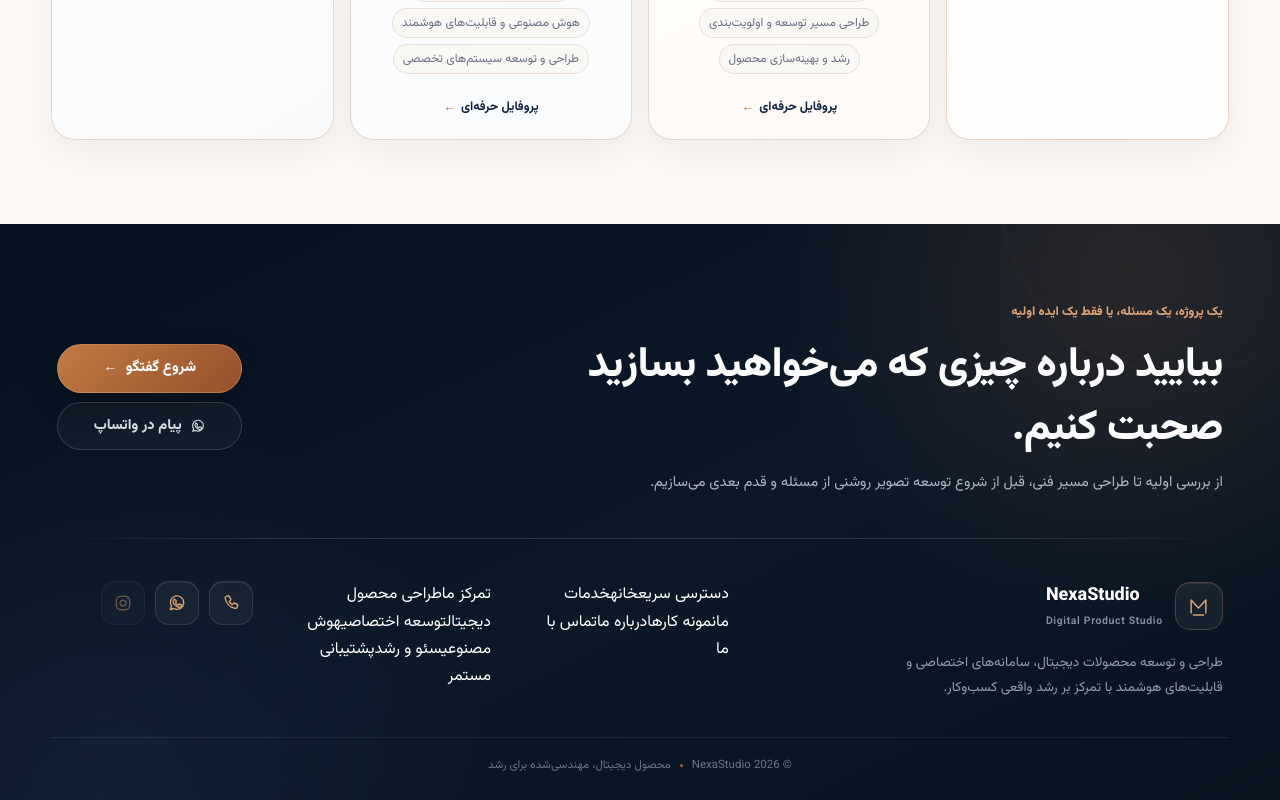
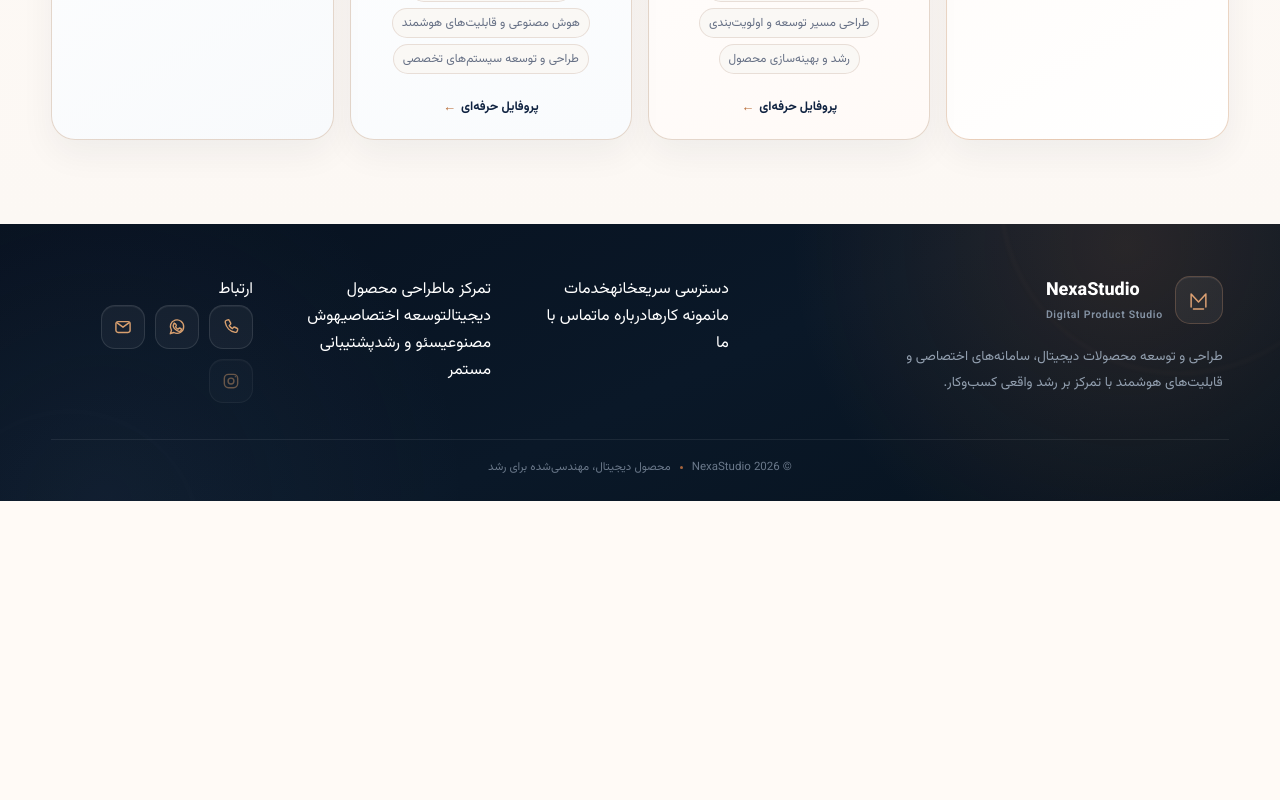
Before and after one commit to zohreksh/smartpilot, a Nuxt app: page / in a window 1280 px wide. Shown: the part 2874-3674 px from the top of the page. After the commit the page ends 3375 px from the top, so only its background shows below. Built offline with nearby package versions, Linux system fonts and the light colour scheme.

Commit message:
Simplify footer and add email contact icon

```diff
--- a/components/SiteFooter.vue
+++ b/components/SiteFooter.vue
@@ -4,38 +4,6 @@
     <div class="footer-glow footer-glow-two" aria-hidden="true"></div>
 
     <div class="container footer-shell">
-      <section class="footer-cta">
-        <div class="footer-cta-copy">
-          <span class="footer-eyebrow">یک پروژه، یک مسئله، یا فقط یک ایده اولیه</span>
-          <h2>بیایید درباره چیزی که می‌خواهید بسازید صحبت کنیم.</h2>
-          <p>
-            از بررسی اولیه تا طراحی مسیر فنی، قبل از شروع توسعه تصویر روشنی از
-            مسئله و قدم بعدی می‌سازیم.
-          </p>
-        </div>
-
-        <div class="footer-cta-actions">
-          <NuxtLink class="footer-primary-action" to="/contact">
-            شروع گفتگو
-            <span aria-hidden="true">←</span>
-          </NuxtLink>
-          <a
-            class="footer-secondary-action"
-            href="https://wa.me/989379407868"
-            target="_blank"
-            rel="noopener noreferrer"
-          >
-            <svg class="contact-icon" viewBox="0 0 24 24" fill="none" aria-hidden="true">
-              <path d="M20 11.6a8 8 0 0 1-11.8 7L4 20l1.4-4A8 8 0 1 1 20 11.6Z" />
-              <path d="M8.7 8.3c.2-.4.4-.4.7-.4h.5c.2 0 .4.1.5.4l.7 1.7c.1.3 0 .5-.1.7l-.6.7c-.2.2-.1.4 0 .6.6 1.1 1.5 1.9 2.6 2.5.2.1.4.1.6-.1l.8-1c.2-.2.4-.3.7-.2l1.8.9c.3.1.4.3.4.5 0 .3-.1 1.4-.8 2-.6.6-1.5.8-2.4.6-1-.2-2.3-.7-3.9-2.1-1.4-1.2-2.3-2.7-2.6-3.7-.3-.9 0-2 .3-2.5l.8-1.6Z" />
-            </svg>
-            پیام در واتساپ
-          </a>
-        </div>
-      </section>
-
-      <div class="footer-divider"></div>
-
       <div class="footer-main">
         <div class="footer-brand-column">
           <NuxtLink class="footer-brand" to="/" aria-label="NexaStudio - صفحه اصلی">
@@ -77,6 +45,8 @@
         </div>
 
         <div class="footer-social-column" aria-label="راه‌های ارتباط">
+          <span class="footer-column-title">ارتباط</span>
+
           <div class="footer-contact-icons">
             <a
               class="footer-icon-action"
@@ -100,6 +70,18 @@
               <svg class="contact-icon" viewBox="0 0 24 24" fill="none" aria-hidden="true">
                 <path d="M20 11.6a8 8 0 0 1-11.8 7L4 20l1.4-4A8 8 0 1 1 20 11.6Z" />
                 <path d="M8.7 8.3c.2-.4.4-.4.7-.4h.5c.2 0 .4.1.5.4l.7 1.7c.1.3 0 .5-.1.7l-.6.7c-.2.2-.1.4 0 .6.6 1.1 1.5 1.9 2.6 2.5.2.1.4.1.6-.1l.8-1c.2-.2.4-.3.7-.2l1.8.9c.3.1.4.3.4.5 0 .3-.1 1.4-.8 2-.6.6-1.5.8-2.4.6-1-.2-2.3-.7-3.9-2.1-1.4-1.2-2.3-2.7-2.6-3.7-.3-.9 0-2 .3-2.5l.8-1.6Z" />
+              </svg>
+            </a>
+
+            <a
+              class="footer-icon-action"
+              href="mailto:zhr.keshavarz@gmail.com"
+              aria-label="ارسال ایمیل به NexaStudio"
+              title="ایمیل"
+            >
+              <svg class="contact-icon" viewBox="0 0 24 24" fill="none" aria-hidden="true">
+                <rect x="3.5" y="5.5" width="17" height="13" rx="2.5" />
+                <path d="m5 7 7 5.2L19 7" />
               </svg>
             </a>
 
@@ -132,7 +114,7 @@
   position: relative;
   overflow: hidden;
   width: 100%;
-  padding: 74px 0 24px;
+  padding: 52px 0 24px;
   background:
     radial-gradient(circle at 88% 8%, rgba(184, 107, 53, 0.18), transparent 29%),
     radial-gradient(circle at 8% 100%, rgba(74, 95, 128, 0.12), transparent 30%),
@@ -169,107 +151,11 @@
   z-index: 1;
 }
 
-.footer-cta {
-  display: flex;
-  align-items: center;
-  justify-content: space-between;
-  gap: 48px;
-  padding: 0 6px 42px;
-}
-
-.footer-cta-copy {
-  max-width: 720px;
-  text-align: right;
-}
-
-.footer-eyebrow {
-  color: #dda173;
-  font-size: 12.5px;
-  font-weight: 800;
-}
-
-.footer-cta h2 {
-  max-width: 710px;
-  margin: 10px 0 8px;
-  color: #fff;
-  font-size: clamp(28px, 3.3vw, 42px);
-  font-weight: 800;
-  line-height: 1.5;
-  letter-spacing: -0.015em;
-}
-
-.footer-cta p {
-  max-width: 650px;
-  margin: 0;
-  color: #aeb9c7;
-  font-size: 14.5px;
-  line-height: 1.9;
-}
-
-.footer-cta-actions {
-  display: flex;
-  flex: none;
-  flex-direction: column;
-  gap: 9px;
-  min-width: 185px;
-}
-
-.footer-primary-action,
-.footer-secondary-action {
-  display: inline-flex;
-  min-height: 48px;
-  align-items: center;
-  justify-content: center;
-  gap: 8px;
-  padding: 11px 20px;
-  border-radius: 999px;
-  font-size: 14.5px;
-  font-weight: 800;
-  transition:
-    transform 0.2s ease,
-    border-color 0.2s ease,
-    background 0.2s ease;
-}
-
-.footer-primary-action {
-  border: 1px solid rgba(255, 190, 140, 0.28);
-  background: linear-gradient(135deg, #c17a42, #96502d);
-  color: #fff;
-  box-shadow: 0 12px 30px rgba(0, 0, 0, 0.2);
-}
-
-.footer-secondary-action {
-  border: 1px solid rgba(255, 255, 255, 0.15);
-  background: rgba(255, 255, 255, 0.035);
-  color: #d4dbe4;
-}
-
-.footer-primary-action:hover,
-.footer-secondary-action:hover {
-  transform: translateY(-2px);
-}
-
-.footer-secondary-action:hover {
-  border-color: rgba(255, 255, 255, 0.26);
-  background: rgba(255, 255, 255, 0.06);
-}
-
-.footer-divider {
-  height: 1px;
-  background: linear-gradient(
-    90deg,
-    transparent,
-    rgba(255, 255, 255, 0.14) 18%,
-    rgba(255, 255, 255, 0.14) 82%,
-    transparent
-  );
-}
-
 .footer-main {
   display: grid;
   grid-template-columns: minmax(300px, 1.5fr) repeat(3, minmax(145px, 0.65fr));
   gap: 42px;
-  padding: 42px 6px 36px;
+  padding: 0 6px 36px;
 }
 
 .footer-brand-column {
@@ -345,32 +231,16 @@
   stroke-linejoin: round;
 }
 
-.footer-contact-pills a {
-  display: inline-flex;
-  align-items: center;
-  gap: 7px;
-}
 
-.footer-contact-pills .contact-icon {
-  color: #dda173;
-}
 
-.footer-contact-row-head {
-  display: inline-flex;
-  align-items: center;
-  gap: 7px;
-}
 
-.footer-contact-row-head .contact-icon {
-  width: 15px;
-  height: 15px;
-  color: #dda173;
-}
 
 .footer-contact-icons {
   display: flex;
+  flex-wrap: wrap;
   align-items: center;
   gap: 10px;
+  margin-top: 2px;
 }
 
 .footer-icon-action {
@@ -447,26 +317,13 @@
 
 @media (max-width: 720px) {
   .site-footer {
-    padding-top: 56px;
+    padding-top: 46px;
   }
 
-  .footer-cta {
-    flex-direction: column;
-    align-items: stretch;
-    gap: 26px;
-    padding-bottom: 34px;
-  }
-
-  .footer-cta-actions {
-    display: grid;
-    grid-template-columns: 1fr 1fr;
-    min-width: 0;
-  }
-
-  .footer-main {
+      .footer-main {
     grid-template-columns: 1fr 1fr;
     gap: 34px 24px;
-    padding-top: 34px;
+    padding-top: 0;
   }
 
   .footer-brand-column {
@@ -485,18 +342,10 @@
 
 @media (max-width: 460px) {
   .site-footer {
-    padding-top: 48px;
+    padding-top: 42px;
   }
 
-  .footer-cta h2 {
-    font-size: 27px;
-  }
-
-  .footer-cta-actions {
-    grid-template-columns: 1fr;
-  }
-
-  .footer-main {
+      .footer-main {
     grid-template-columns: 1fr;
     gap: 30px;
   }
```
